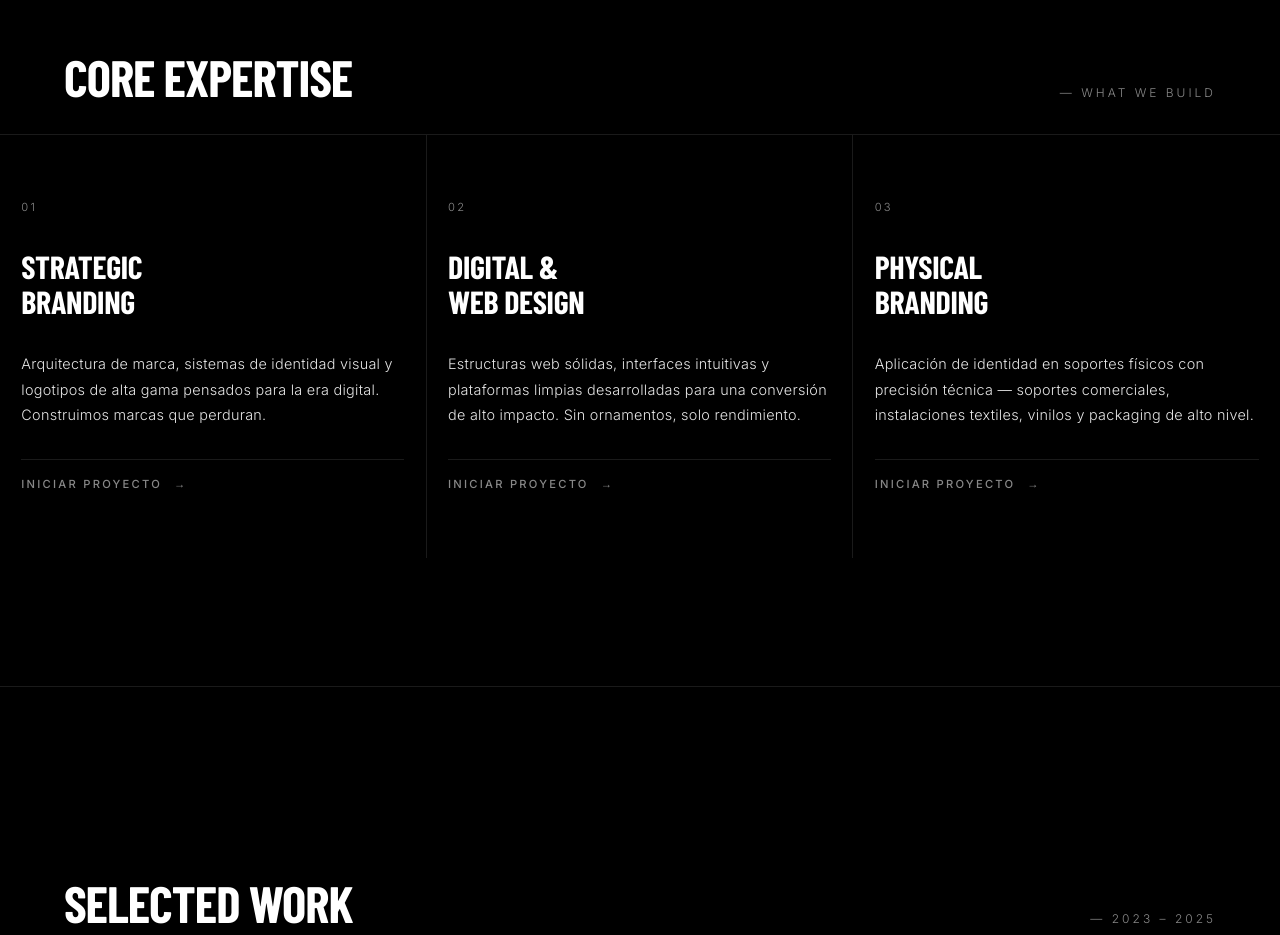
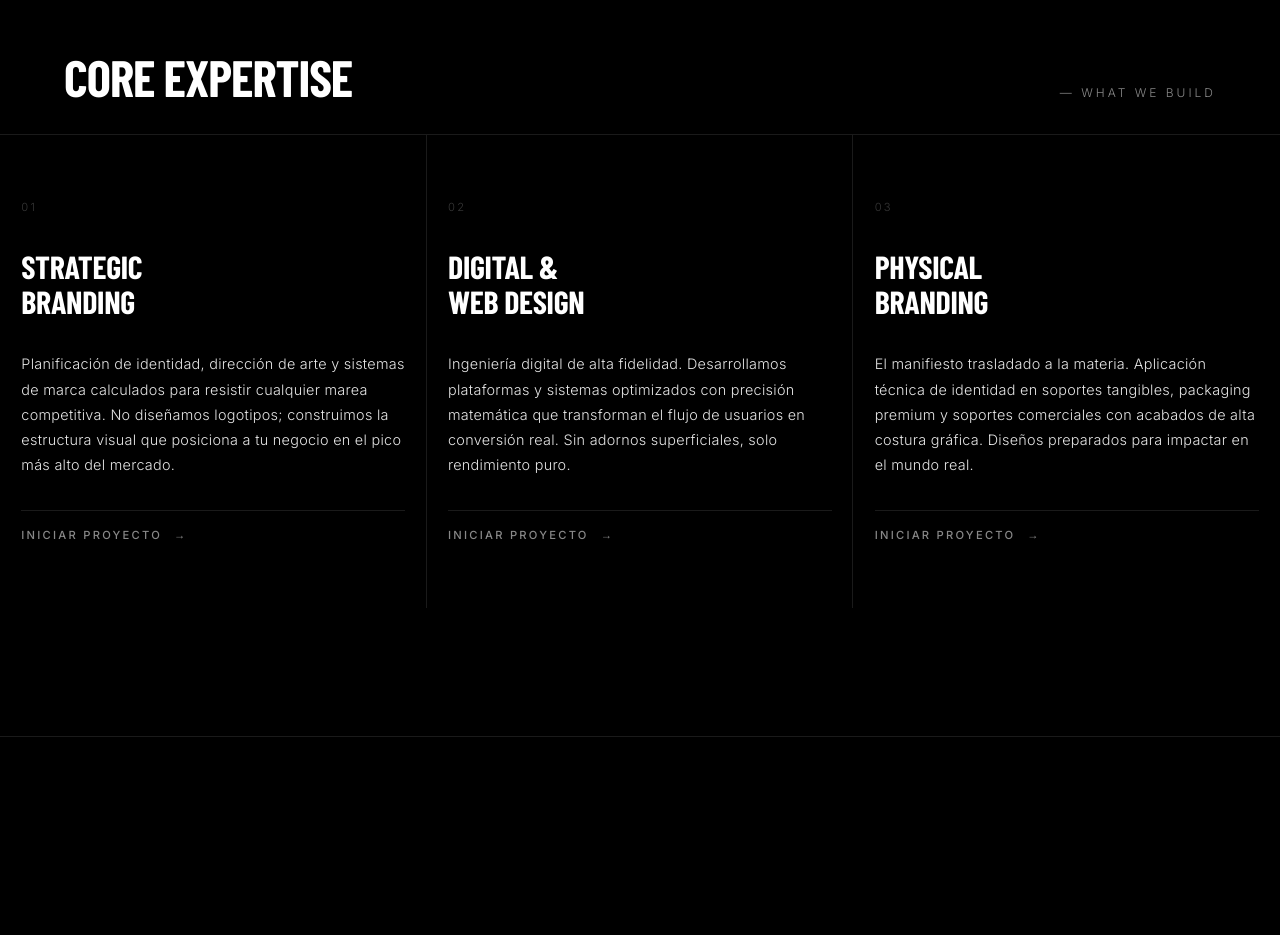
Before and after one commit to NicoStreitenberger/Crest, a website: page index.html in a window 1280 px wide. Shown: the part 940-1875 px from the top of the page. Drawn offline with nearby package versions, Linux system fonts and the light colour scheme; no server answers; a web font is replaced by a local one.

Commit message:
feat: rewrite editorial copy for Core Expertise and add scaleY animated borders and hover micro-interactions

```diff
--- a/css/crest.css
+++ b/css/crest.css
@@ -409,19 +409,36 @@ button {
 
 .service-card {
     padding: var(--sp-lg) 5%;
-    border-right: 1px solid var(--c-border);
     display: flex;
     flex-direction: column;
     gap: var(--sp-md);
-    transition: background var(--t-fast);
+    position: relative;
+    transition: all 0.4s ease-out;
 }
 
-.service-card:last-child {
-    border-right: none;
+.service-card::after {
+    content: '';
+    position: absolute;
+    top: 0;
+    right: 0;
+    width: 1px;
+    height: 100%;
+    background-color: var(--c-border);
+    transform: scaleY(0);
+    transform-origin: top;
+    transition: transform 1.2s cubic-bezier(0.16, 1, 0.3, 1);
+}
+
+.service-card:last-child::after {
+    display: none;
+}
+
+.service-card.is-visible::after {
+    transform: scaleY(1);
 }
 
 .service-card:hover {
-    background: rgba(255,255,255,0.02);
+    background: rgba(255, 255, 255, 0.02);
 }
 
 .service-card__header {
@@ -435,6 +452,12 @@ button {
     font-weight: 300;
     letter-spacing: 0.2em;
     color: var(--c-dim);
+    opacity: 0.4;
+    transition: opacity var(--t-fast);
+}
+
+.service-card:hover .service-card__index {
+    opacity: 1;
 }
 
 .service-card__name {
@@ -469,8 +492,17 @@ button {
     transition: color var(--t-fast);
 }
 
-.service-card__link:hover {
+.service-card__link span {
+    display: inline-block;
+    transition: transform var(--t-fast);
+}
+
+.service-card:hover .service-card__link {
     color: var(--c-text);
+}
+
+.service-card:hover .service-card__link span {
+    transform: translateX(6px);
 }
 
 /* --- 8. PORTFOLIO SECTION ------------------------------------ */
@@ -857,6 +889,10 @@ button {
         border-bottom: 1px solid var(--c-border);
     }
 
+    .service-card::after {
+        display: none;
+    }
+
     .service-card:last-child {
         border-bottom: none;
     }
--- a/index.html
+++ b/index.html
@@ -160,11 +160,10 @@
                     </div>
                     <h3 class="service-card__name" id="svc-branding-name">Strategic<br>Branding</h3>
                     <p class="service-card__desc">
-                        Arquitectura de marca, sistemas de identidad visual y logotipos de alta gama
-                        pensados para la era digital. Construimos marcas que perduran.
+                        Planificación de identidad, dirección de arte y sistemas de marca calculados para resistir cualquier marea competitiva. No diseñamos logotipos; construimos la estructura visual que posiciona a tu negocio en el pico más alto del mercado.
                     </p>
-                    <a href="#contact" class="service-card__link" id="svc-branding-cta">
-                        Iniciar proyecto <span aria-hidden="true">→</span>
+                    <a href="/enlist.html" class="service-card__link" id="svc-branding-cta">
+                        INICIAR PROYECTO <span aria-hidden="true">→</span>
                     </a>
                 </article>
 
@@ -175,11 +174,10 @@
                     </div>
                     <h3 class="service-card__name" id="svc-web-name">Digital &amp;<br>Web Design</h3>
                     <p class="service-card__desc">
-                        Estructuras web sólidas, interfaces intuitivas y plataformas limpias desarrolladas
-                        para una conversión de alto impacto. Sin ornamentos, solo rendimiento.
+                        Ingeniería digital de alta fidelidad. Desarrollamos plataformas y sistemas optimizados con precisión matemática que transforman el flujo de usuarios en conversión real. Sin adornos superficiales, solo rendimiento puro.
                     </p>
-                    <a href="#contact" class="service-card__link" id="svc-web-cta">
-                        Iniciar proyecto <span aria-hidden="true">→</span>
+                    <a href="/enlist.html" class="service-card__link" id="svc-web-cta">
+                        INICIAR PROYECTO <span aria-hidden="true">→</span>
                     </a>
                 </article>
 
@@ -190,11 +188,10 @@
                     </div>
                     <h3 class="service-card__name" id="svc-physical-name">Physical<br>Branding</h3>
                     <p class="service-card__desc">
-                        Aplicación de identidad en soportes físicos con precisión técnica — soportes
-                        comerciales, instalaciones textiles, vinilos y packaging de alto nivel.
+                        El manifiesto trasladado a la materia. Aplicación técnica de identidad en soportes tangibles, packaging premium y soportes comerciales con acabados de alta costura gráfica. Diseños preparados para impactar en el mundo real.
                     </p>
-                    <a href="#contact" class="service-card__link" id="svc-physical-cta">
-                        Iniciar proyecto <span aria-hidden="true">→</span>
+                    <a href="/enlist.html" class="service-card__link" id="svc-physical-cta">
+                        INICIAR PROYECTO <span aria-hidden="true">→</span>
                     </a>
                 </article>
 
```
